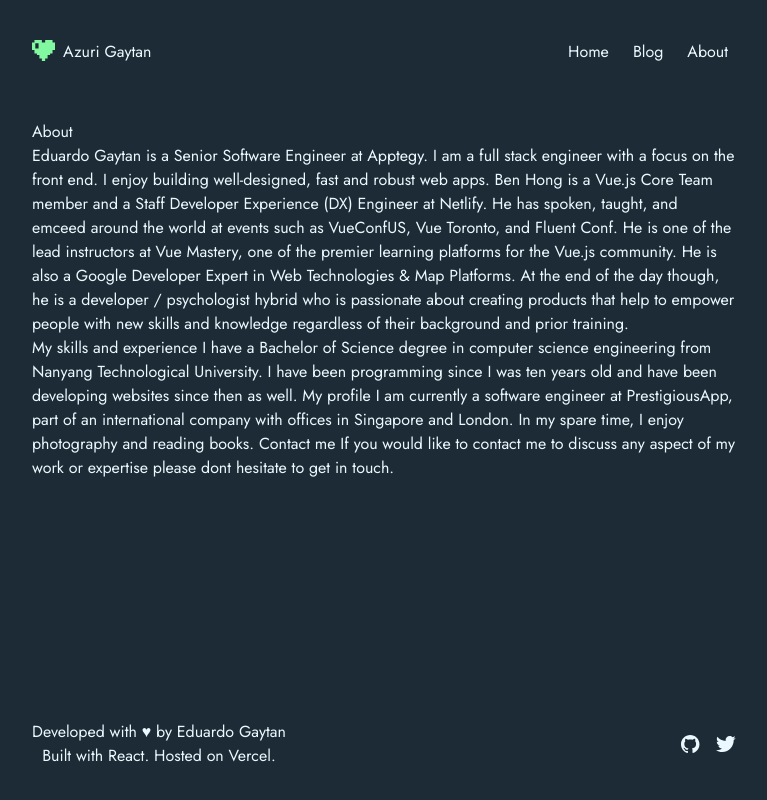
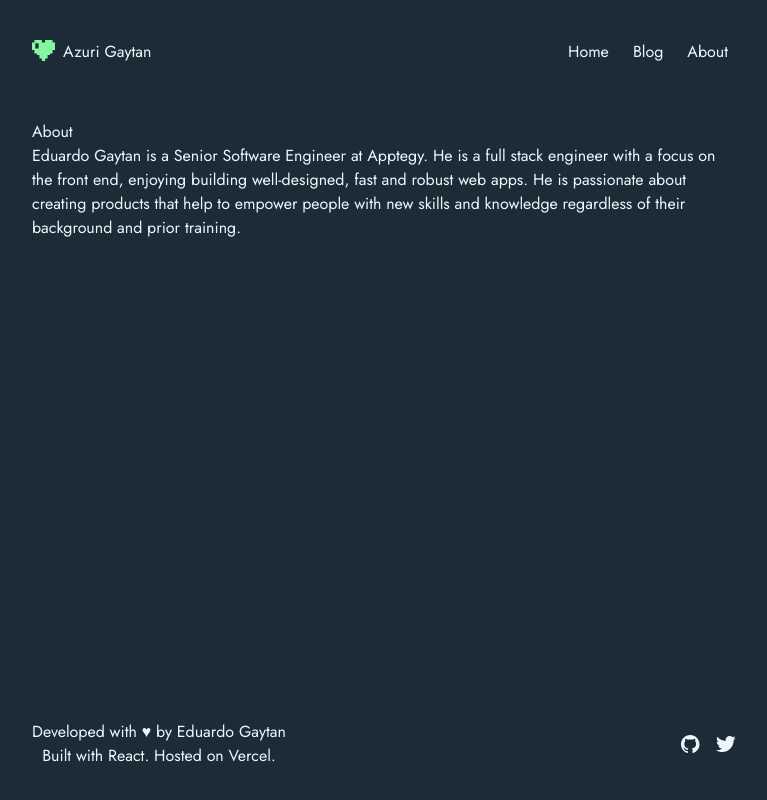
Before and after one commit to azuri-gm/Personal-Site, a Next.js app: page /about in a window 1280 px wide. Shown: the whole page, without its empty margins (256-1023 px from the left). Built offline with nearby package versions, Linux system fonts and the light colour scheme; what @tailwindcss/typography would draw is missing.

Commit message:
feat: removing no longer needed copy in about page

```diff
--- a/pages/about.tsx
+++ b/pages/about.tsx
@@ -11,27 +11,12 @@
       <h1>About</h1>
       <p>
         Eduardo Gaytan is a Senior Software Engineer at{' '}
-        <a href='https://www.apptegy.com/'>Apptegy</a>. I am a full stack
-        engineer with a focus on the front end. I enjoy building well-designed,
-        fast and robust web apps. Ben Hong is a Vue.js Core Team member and a
-        Staff Developer Experience (DX) Engineer at Netlify. He has spoken,
-        taught, and emceed around the world at events such as VueConfUS, Vue
-        Toronto, and Fluent Conf. He is one of the lead instructors at Vue
-        Mastery, one of the premier learning platforms for the Vue.js community.
-        He is also a Google Developer Expert in Web Technologies & Map
-        Platforms. At the end of the day though, he is a developer /
-        psychologist hybrid who is passionate about creating products that help
-        to empower people with new skills and knowledge regardless of their
+        <a href='https://www.apptegy.com/'>Apptegy</a>. He is a full stack
+        engineer with a focus on the front end, enjoying building well-designed,
+        fast and robust web apps. He is passionate about creating products that
+        help to empower people with new skills and knowledge regardless of their
         background and prior training.
       </p>
-      My skills and experience I have a Bachelor of Science degree in computer
-      science engineering from Nanyang Technological University. I have been
-      programming since I was ten years old and have been developing websites
-      since then as well. My profile I am currently a software engineer at
-      PrestigiousApp, part of an international company with offices in Singapore
-      and London. In my spare time, I enjoy photography and reading books.
-      Contact me If you would like to contact me to discuss any aspect of my
-      work or expertise please dont hesitate to get in touch.
     </div>
   );
 };
```
